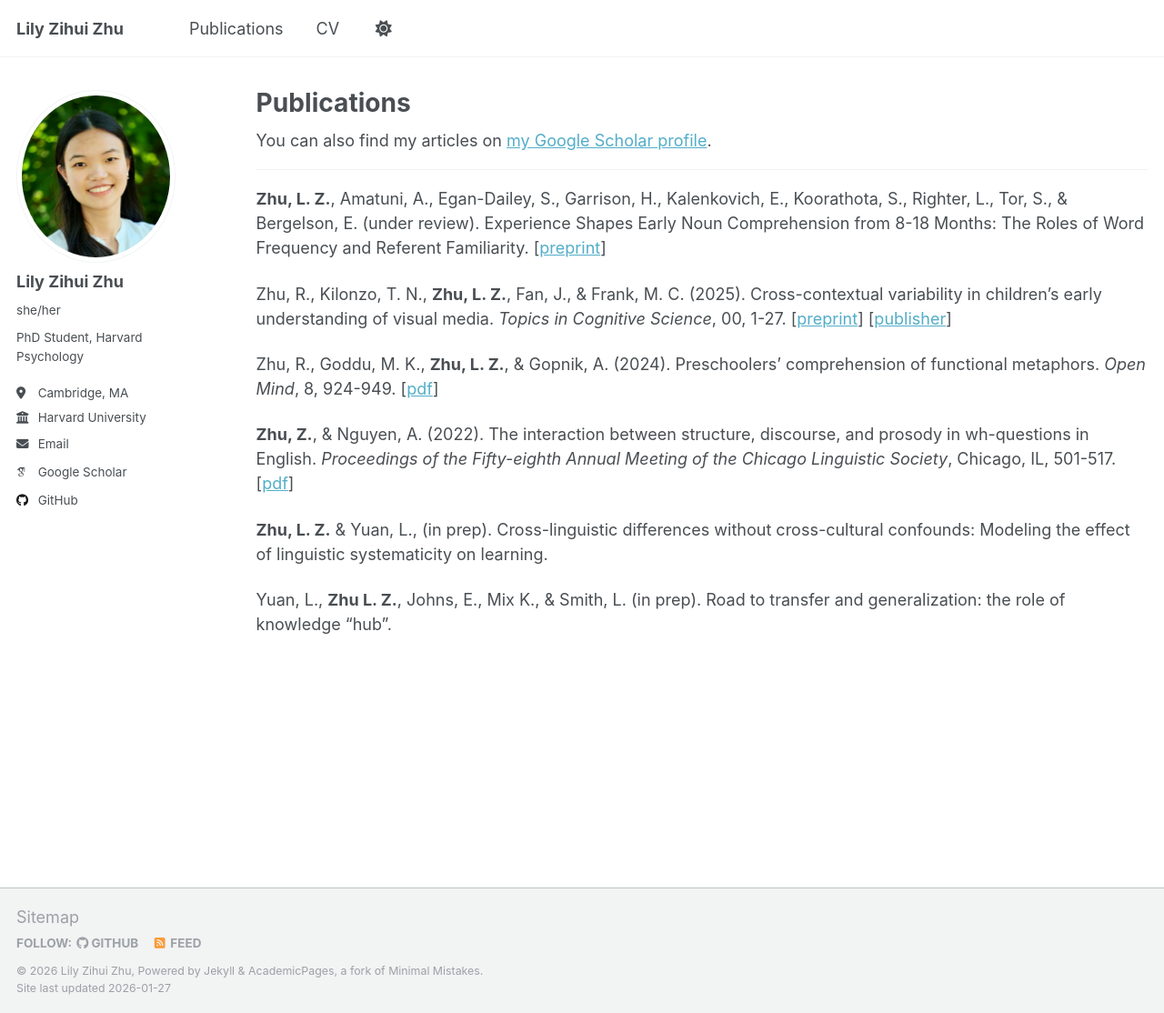
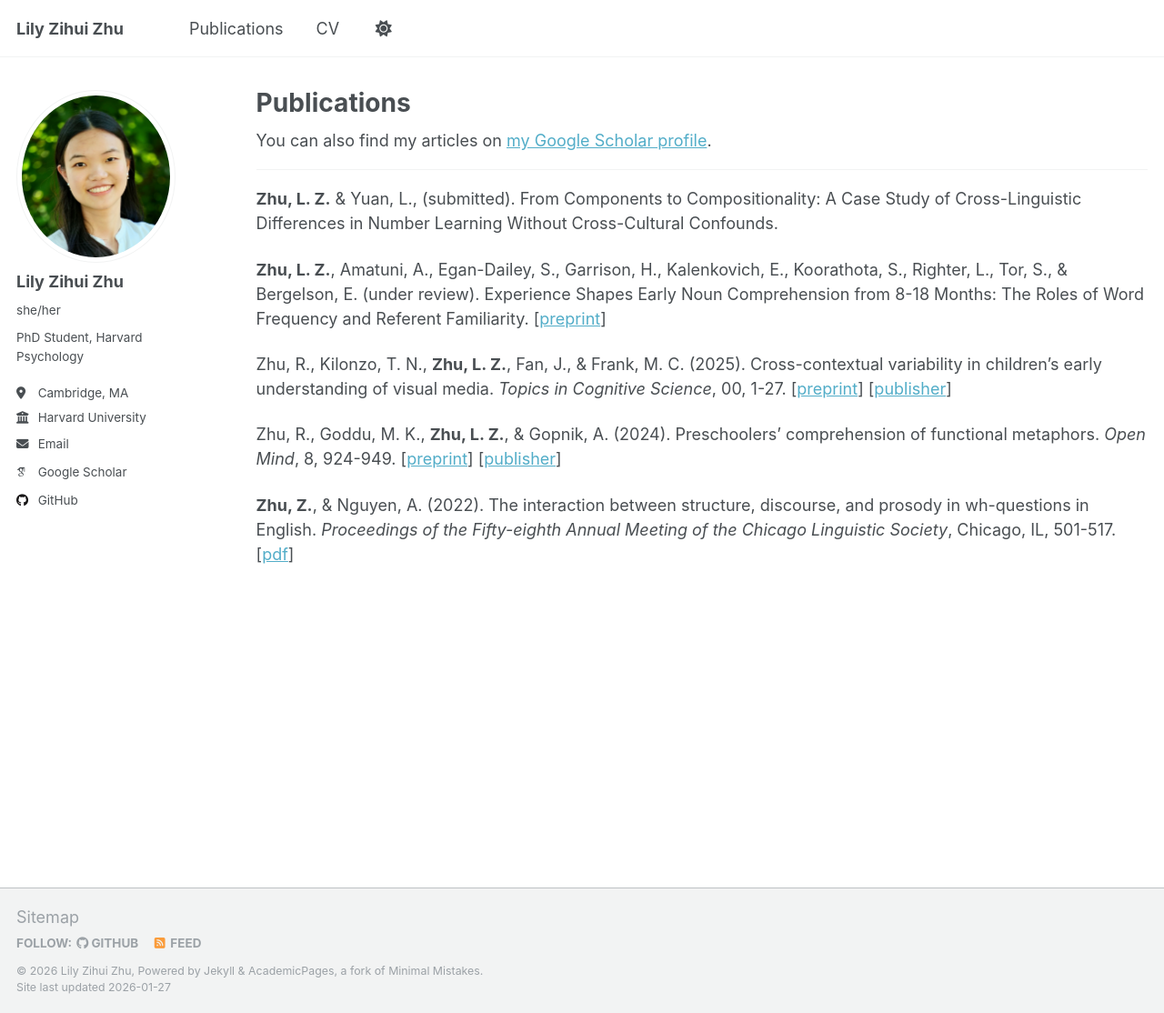
Before and after one commit to lilyzihuizhu/lilyzihuizhu.github.io, a Jekyll site: the page built from _pages/publications.md, in a window 1280 px wide and 1114 px high. Shown: the whole window at 91% size. Built offline with Jekyll 4.4.1, drawn with Linux system fonts in a browser that asks for light colours; some web fonts are replaced.

Commit message:
new cv, submission, conf file

```diff
--- a/_pages/publications.md
+++ b/_pages/publications.md
@@ -13,14 +13,12 @@ author_profile: true
 
 ---
 
+**Zhu, L. Z.** & Yuan, L., (submitted). From Components to Compositionality: A Case Study of Cross-Linguistic Differences in Number Learning Without Cross-Cultural Confounds.
+
 **Zhu, L. Z.**, Amatuni, A., Egan-Dailey, S., Garrison, H., Kalenkovich, E., Koorathota, S., Righter, L., Tor, S., & Bergelson, E. (under review). Experience Shapes Early Noun Comprehension from 8-18 Months: The Roles of Word Frequency and Referent Familiarity. \[[preprint](https://doi.org/10.31234/osf.io/zchbj_v1)\]
 
 Zhu, R., Kilonzo, T. N., **Zhu, L. Z.**, Fan, J., & Frank, M. C. (2025). Cross-contextual variability in children's early understanding of visual media. *Topics in Cognitive Science*, 00, 1-27. \[[preprint](https://osf.io/preprints/psyarxiv/79xh5_v1)\] \[[publisher](https://doi.org/10.1111/tops.70034)\]
 
-Zhu, R., Goddu, M. K., **Zhu, L. Z.**, & Gopnik, A. (2024). Preschoolers' comprehension of functional metaphors. *Open Mind*, 8, 924-949. \[[pdf](https://doi.org/10.1162/opmi_a_00152)\]
+Zhu, R., Goddu, M. K., **Zhu, L. Z.**, & Gopnik, A. (2024). Preschoolers' comprehension of functional metaphors. *Open Mind*, 8, 924-949. \[[preprint](https://osf.io/preprints/psyarxiv/ny86k)\] \[[publisher](https://doi.org/10.1162/opmi_a_00152)\]
 
 **Zhu, Z.**, & Nguyen, A. (2022). The interaction between structure, discourse, and prosody in wh-questions in English. *Proceedings of the Fifty-eighth Annual Meeting of the Chicago Linguistic Society*, Chicago, IL, 501-517. \[[pdf](https://drive.google.com/file/d/17MWXLrz72w1COP-AIoTrAlYpLiVv9QAm/view)\]
-
-**Zhu, L. Z.** & Yuan, L., (in prep). Cross-linguistic differences without cross-cultural confounds: Modeling the effect of linguistic systematicity on learning.
-
-Yuan, L., **Zhu L. Z.**, Johns, E., Mix K., & Smith, L. (in prep). Road to transfer and generalization: the role of knowledge "hub".
```
Also changed, not shown: _pages/cv.md (+1 -1 lines), 8 other files.
